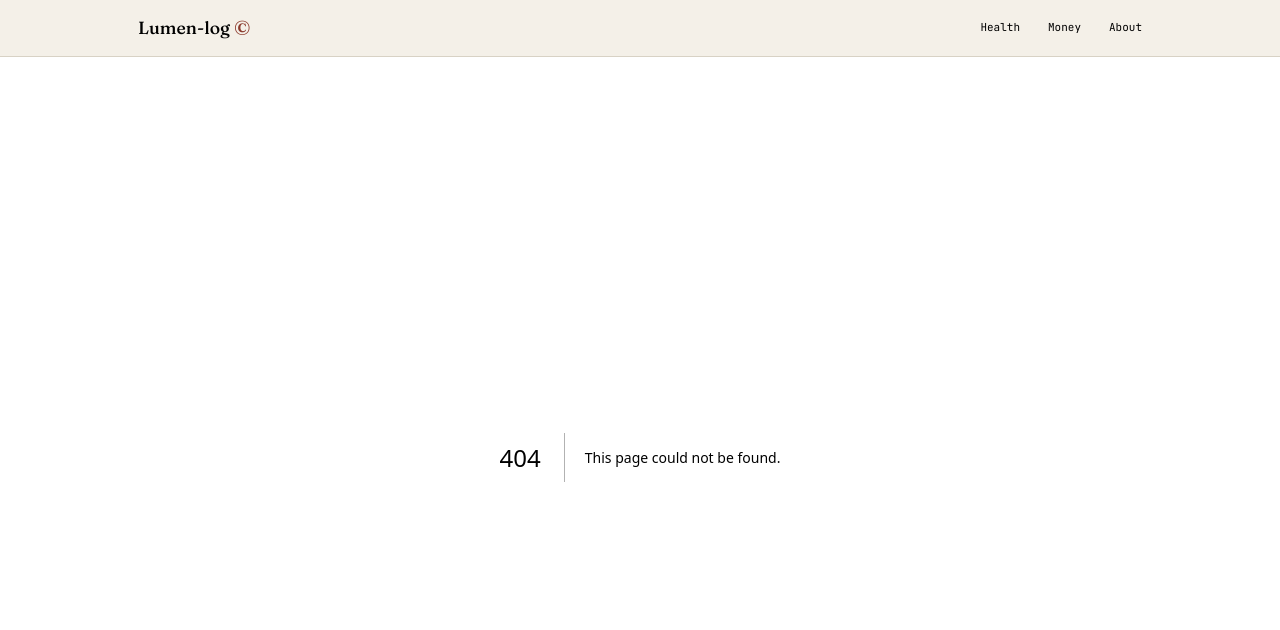
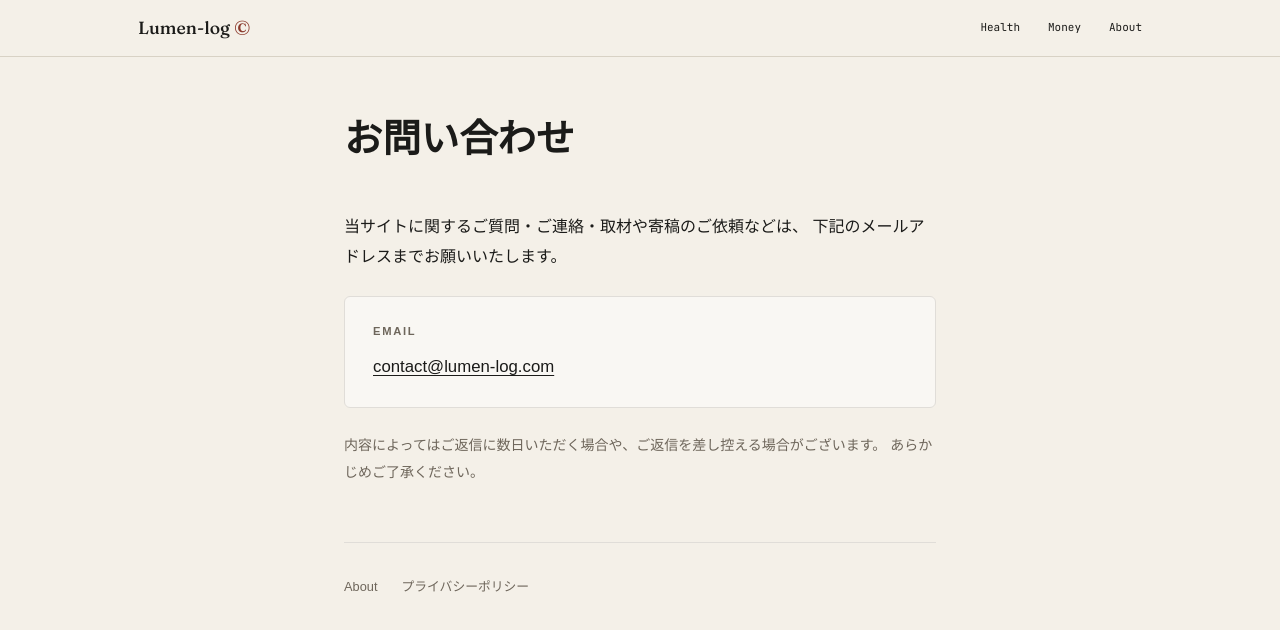
Before and after one commit to minminmiyoshi/lumen-log, a Next.js app: page /about/contact in a window 1280 px wide. Before the commit this address had no page. Shown: the top 630 px of the page. Built offline with nearby package versions, Linux system fonts and the light colour scheme; a web font is replaced by a local one.

Commit message:
feat: お問い合わせページ追加・aboutリンク差し替え

```diff
--- /dev/null
+++ b/app/about/contact/page.tsx
@@ -0,0 +1,82 @@
+import type { Metadata } from "next";
+
+export const metadata: Metadata = {
+  title: "お問い合わせ | lumen-log",
+  description: "lumen-log へのお問い合わせ先について。",
+  alternates: {
+    canonical: "https://lumen-log.com/about/contact",
+  },
+};
+
+export default function Contact() {
+  return (
+    <main style={{ maxWidth: "640px", margin: "0 auto", padding: "60px 24px 120px" }}>
+
+      <h1 style={{
+        fontFamily: "Palatino, serif",
+        fontSize: "clamp(1.6rem, 4vw, 2.4rem)",
+        fontWeight: 700,
+        lineHeight: 1.4,
+        marginBottom: "2.5rem",
+        color: "var(--foreground)",
+      }}>
+        お問い合わせ
+      </h1>
+
+      <section style={{ display: "flex", flexDirection: "column", gap: "1.5rem", color: "var(--foreground)", lineHeight: 1.9 }}>
+        <p>
+          当サイトに関するご質問・ご連絡・取材や寄稿のご依頼などは、
+          下記のメールアドレスまでお願いいたします。
+        </p>
+
+        <div style={{
+          padding: "1.5rem 1.75rem",
+          border: "1px solid #E0DDD8",
+          borderRadius: "6px",
+          background: "rgba(255,255,255,0.5)",
+        }}>
+          <div style={{
+            fontSize: "0.7rem",
+            fontFamily: "sans-serif",
+            fontWeight: 700,
+            letterSpacing: "0.15em",
+            textTransform: "uppercase",
+            color: "var(--muted)",
+            marginBottom: "0.6rem",
+          }}>
+            Email
+          </div>
+          <a
+            href="mailto:contact@lumen-log.com"
+            style={{
+              fontSize: "1.05rem",
+              fontFamily: "sans-serif",
+              color: "var(--foreground)",
+              textDecoration: "underline",
+              textUnderlineOffset: "3px",
+            }}
+          >
+            contact@lumen-log.com
+          </a>
+        </div>
+
+        <p style={{ fontSize: "0.875rem", color: "var(--muted)" }}>
+          内容によってはご返信に数日いただく場合や、ご返信を差し控える場合がございます。
+          あらかじめご了承ください。
+        </p>
+      </section>
+
+      <section style={{ marginTop: "3.5rem", paddingTop: "2rem", borderTop: "1px solid #E0DDD8" }}>
+        <div style={{ display: "flex", gap: "1.5rem", flexWrap: "wrap" }}>
+          <a href="/about" style={{ fontSize: "0.8rem", color: "var(--muted)", fontFamily: "sans-serif" }}>
+            About
+          </a>
+          <a href="/about/privacy" style={{ fontSize: "0.8rem", color: "var(--muted)", fontFamily: "sans-serif" }}>
+            プライバシーポリシー
+          </a>
+        </div>
+      </section>
+
+    </main>
+  );
+}
--- a/app/about/page.tsx
+++ b/app/about/page.tsx
@@ -133,7 +133,7 @@ export default function About() {
           <a href="/about/privacy" style={{ fontSize: "0.8rem", color: "var(--muted)", fontFamily: "sans-serif" }}>
             プライバシーポリシー
           </a>
-          <a href="mailto:contact@lumen-log.com" style={{ fontSize: "0.8rem", color: "var(--muted)", fontFamily: "sans-serif" }}>
+          <a href="/about/contact" style={{ fontSize: "0.8rem", color: "var(--muted)", fontFamily: "sans-serif" }}>
             お問い合わせ
           </a>
         </div>
```
Also changed, not shown: 1 other file (tests, documents, lock files or other folders).
